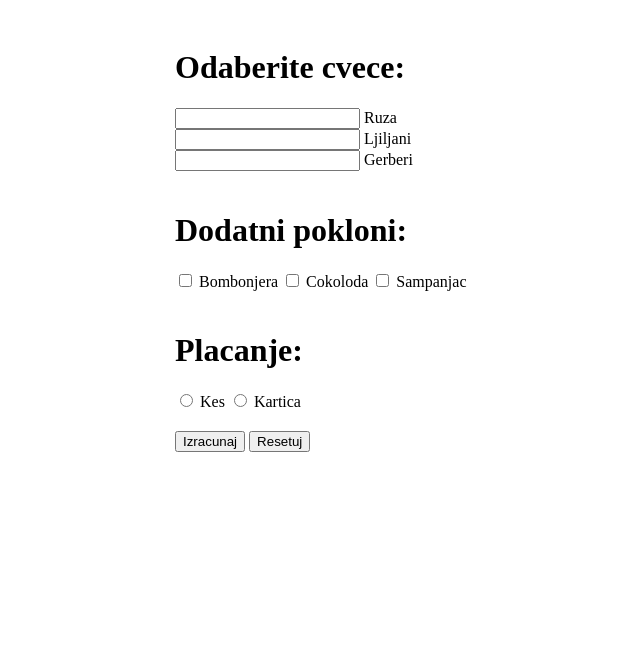
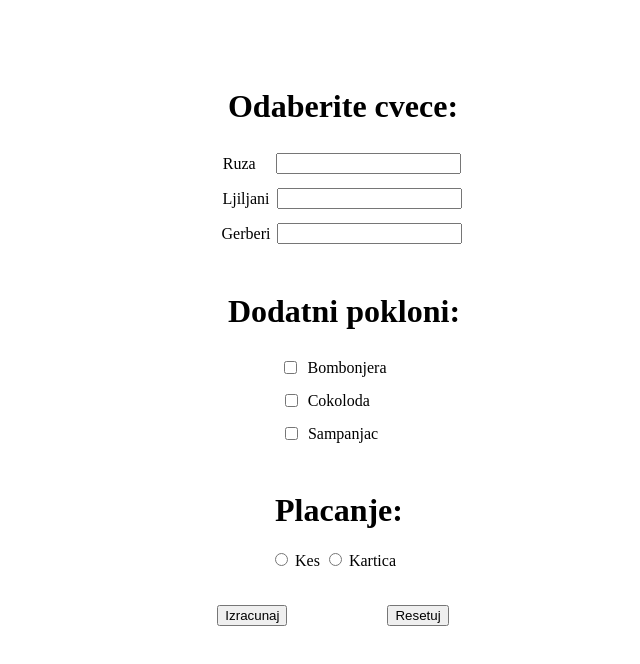
Before and after one commit to BratislavPanajotovic/Flower-Shop, a plain HTML site: page index.html in a window 1280 px wide. Shown: the whole page, without its empty margins (307-947 px from the left). Drawn offline with Linux system fonts and the light colour scheme.

Commit message:
style updated

```diff
--- a/index.html
+++ b/index.html
@@ -7,27 +7,46 @@
     <title>Cvecara</title>
   </head>
   <body>
-    <label class="label" for="forma">
       <form action="" class="forma">
         <div class="div-cvece">
-          <h1>Odaberite cvece:</h1>
-          <input type="text" /> Ruza <input type="text" /> Ljiljani
-          <input type="text" /> Gerberi
+          <h1 class="naslov-cvece">Odaberite cvece:</h1>
+          <div class="input-group">
+            <label for="ruza" class="ruza">Ruza</label>
+            <input type="number" id="ruza" />
+          </div>
+          <div class="input-group">
+            <label for="ljiljani">Ljiljani</label>
+            <input type="number" id="ljiljani" />
+          </div>
+          <div class="input-group">
+            <label for="gerberi">Gerberi</label>
+            <input type="number" id="gerberi" />
+          </div>
         </div>
         <div class="div-pokloni">
-          <h1>Dodatni pokloni:</h1>
-          <input type="checkbox" class="chbx-bombonjera" /> Bombonjera
-          <input type="checkbox" class="chbx-cokolada" /> Cokoloda
-          <input type="checkbox" class="chbx-sampanjac" /> Sampanjac
+          <h1 class="pokloni-naslov">Dodatni pokloni:</h1>
+          <div class="input-group checkbox-group">
+            <input type="checkbox" id="chbx-bombonjera" class="chbx-bombonjera" />
+            <label for="chbx-bombonjera">Bombonjera</label>
+          </div>
+          <div class="input-group checkbox-group">
+            <input type="checkbox" id="chbx-cokolada"  />
+            <label for="chbx-cokolada" class="chbx-cokolada" >Cokoloda</label>
+          </div>
+          <div class="input-group checkbox-group">
+            <input type="checkbox" id="chbx-sampanjac"  />
+            <label for="chbx-sampanjac" class="chbx-sampanjac">Sampanjac</label>
+          </div>
+        </div>
         </div>
         <div class="div-placanje">
-          <h1>Placanje:</h1>
-          <input type="radio" name="" class="radio-kes" /> Kes
-          <input type="radio" name="" class="radio-kartica" /> Kartica
+          <h1 class="naslov-placanje">Placanje:</h1>
+          <input type="radio" name="placanje" class="radio-kes" /> Kes
+          <input type="radio" name="placanje" class="radio-kartica" /> Kartica
         </div>
         <div class="div-btns">
           <button type="submit" class="btn-izracunaj">Izracunaj</button>
-          <button type="reset" class="btn-izracunaj">Resetuj</button>
+          <button type="reset" class="btn-resetuj">Resetuj</button>
         </div>
       </form>
     </label>
--- a/style.css
+++ b/style.css
@@ -4,27 +4,90 @@
   width: 50%;
   padding: 10px;
 }
+.naslov-cvece {
+  margin-top: 60px;
+}
 .div-cvece {
-  display: block;
+  display: flex;
+  flex-direction: column;
+  align-items: center;
+  width: 100%;
+  padding: 10px;
+  margin: auto;
+  text-align: center;
+}
+
+.input-group {
+  display: flex;
+  align-items: center;
+  margin: 5px;
+}
+
+.div-cvece label {
+  margin-right: 5px;
+}
+
+.div-cvece input {
+  margin: 2px;
+}
+.ruza {
+  padding-right: 13.5px;
+}
+.pokloni-naslov {
+  padding-left: 22px;
+}
+
+.div-pokloni {
+  display: flex;
+  flex-direction: column;
+  align-items: center;
   margin: auto;
   width: 50%;
   padding: 10px;
+  text-align: center;
 }
-.div-pokloni {
-  display: block;
-  margin: auto;
-  width: 50%;
-  padding: 10px;
+
+.input-group.checkbox-group {
+  display: flex;
+  align-items: center;
+  justify-content: center;
 }
+
+.input-group.checkbox-group input {
+  margin: 5px;
+}
+
+.input-group.checkbox-group label {
+  margin-left: 5px;
+}
+.chbx-cokolada {
+  padding-right: 16.5px;
+}
+.chbx-sampanjac {
+  padding-right: 8px;
+}
+.naslov-placanje {
+  padding-left: 12px;
+}
+
 .div-placanje {
   display: block;
   margin: auto;
   width: 50%;
   padding: 10px;
+  padding-bottom: 30px;
+  text-align: center;
 }
+
 .div-btns {
-  display: block;
-  margin: auto;
-  width: 50%;
-  padding: 10px;
+  display: flex;
+  justify-content: center;
+  padding: 5px;
 }
+
+.btn-izracunaj {
+  margin-right: 50px;
+}
+.btn-resetuj {
+  margin-left: 50px;
+}
```
